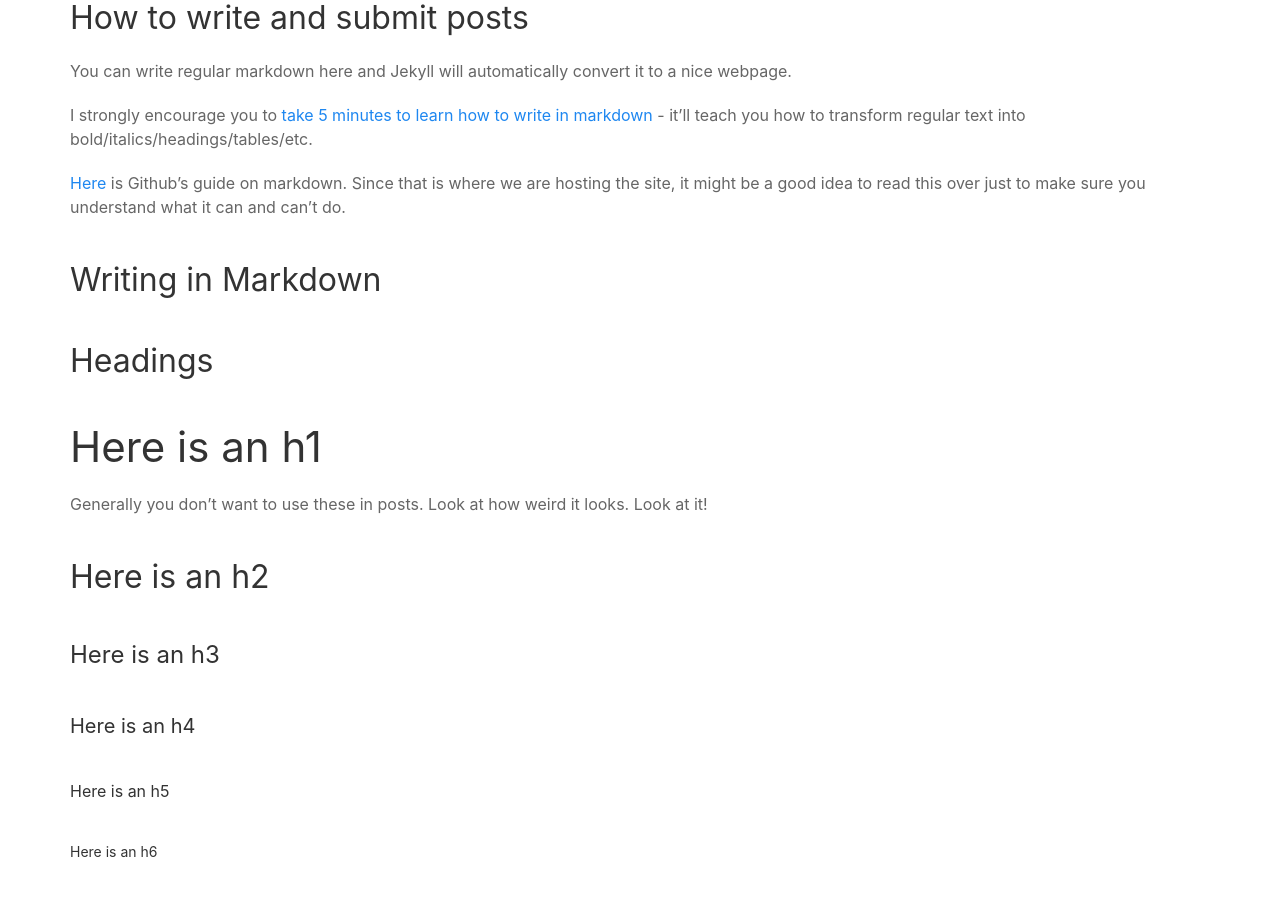
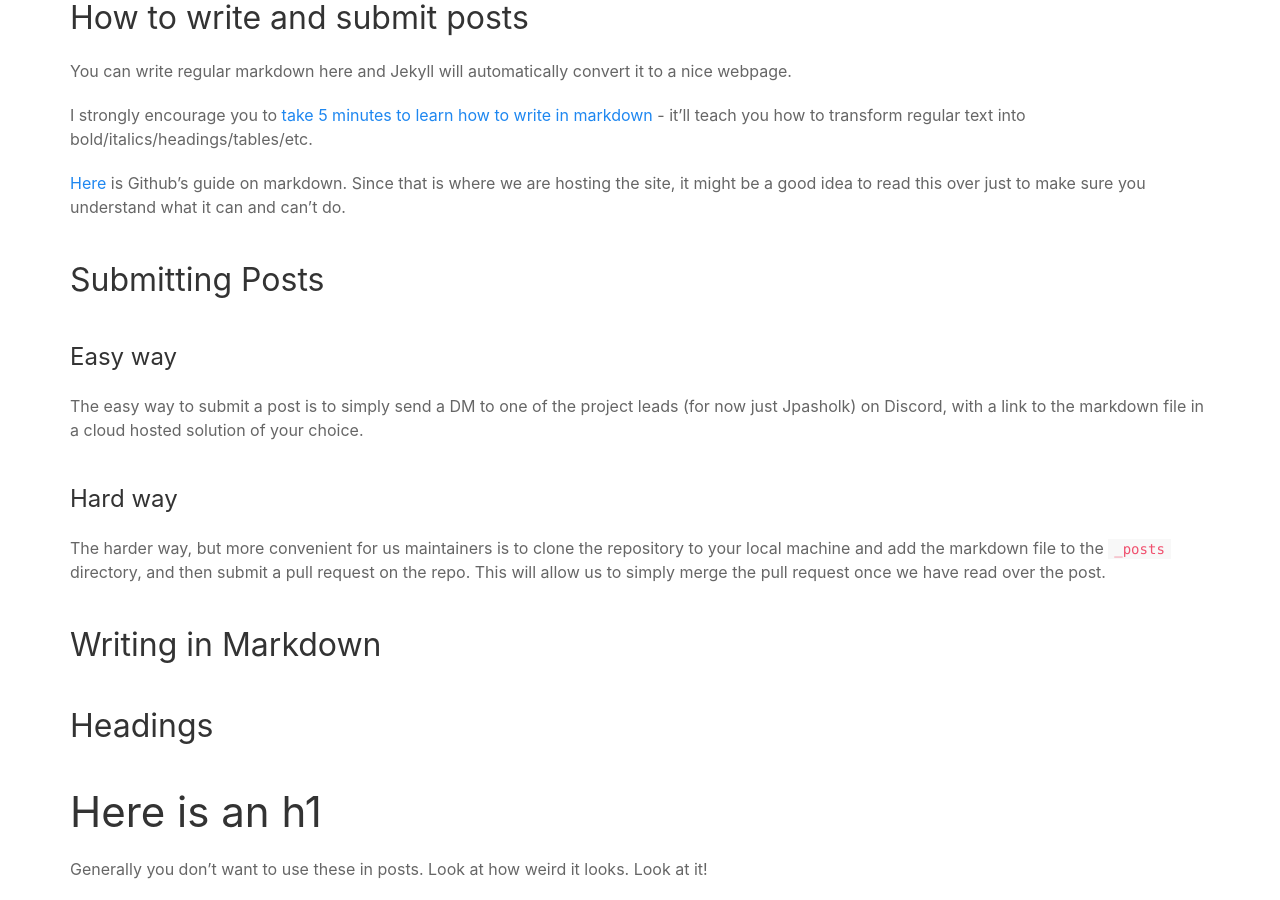
Before and after one commit to DIY-Homestead/Discord, a Jekyll site: the page built from _posts/2018-04-28-markdown-test.markdown, in a window 1280 px wide and 900 px high, scrolled down 634 px. Built offline with Jekyll 4.4.1, drawn with Linux system fonts in a browser that asks for light colours; some of the changed text lies outside the part shown.

Commit message:
Cleaning up some things, adding to the tutorial

````diff
--- a/_includes/header.html
+++ b/_includes/header.html
@@ -4,7 +4,7 @@
       <div class="uk-navbar-center">
         <ul class="uk-navbar-nav">
           <!--<li><a href="/index.html#About" uk-scroll>About</a></li>-->
-          <li><a href="{{ site.baseurl }}">Home</a></li>
+          <li><a href="{{ site.baseurl }}/">Home</a></li>
           <li><a href="{{ site.baseurl }}/blog">Blog</a></li>
           <li><a class="" type="button" uk-toggle="target: .toggle-custom; animation: uk-animation-fade; cls: uk-background-secondary uk-light uk-dark"><span uk-icon="bolt"></span></a></li>
         </ul>
--- a/_layouts/home.html
+++ b/_layouts/home.html
@@ -3,7 +3,7 @@ layout: default
 ---
 <main>
 
-  <div id="Join" class="toggle-custom uk-section uk-section">
+  <div id="Join" class="toggle-custom uk-section">
     <div class="uk-container uk-text-center">
         <h2><a class="uk-link-text" href="https://discord.gg/w5wnFKT">Join</a></h2>
         <div class="uk-grid-match uk-child-width-1-1@m" uk-grid>
@@ -17,7 +17,7 @@ layout: default
       </div>
   </div>
 
-  <div id="" class="toggle-custom uk-section uk-section">
+  <div id="" class="toggle-custom uk-section">
     <div class="uk-container uk-text-center">
       <h2><a class="uk-link-text" href="{{ site.baseurl }}/blog">Latest from the community</a></h2>
       <div class="uk-grid-match uk-child-width-1-1@m" uk-grid>
--- a/_posts/2018-04-28-markdown-test.markdown
+++ b/_posts/2018-04-28-markdown-test.markdown
@@ -13,6 +13,16 @@ You can write regular markdown here and Jekyll will automatically convert it to
 I strongly encourage you to [take 5 minutes to learn how to write in markdown](https://markdowntutorial.com/) - it'll teach you how to transform regular text into bold/italics/headings/tables/etc.
 
 [Here](https://help.github.com/articles/basic-writing-and-formatting-syntax/#styling-text) is Github's guide on markdown. Since that is where we are hosting the site, it might be a good idea to read this over just to make sure you understand what it can and can't do.
+
+## Submitting Posts
+
+### Easy way
+
+The easy way to submit a post is to simply send a DM to one of the project leads (for now just Jpasholk) on Discord, with a link to the markdown file in a cloud hosted solution of your choice.
+
+### Hard way
+
+The harder way, but more convenient for us maintainers is to clone the repository to your local machine and add the markdown file to the `_posts` directory, and then submit a pull request on the repo. This will allow us to simply merge the pull request once we have read over the post.
 
 ## Writing in Markdown
 
@@ -140,13 +150,16 @@ Here you have to use [Liquid](https://help.shopify.com/en/themes/liquid) Tags. R
 
 {% raw %}
 ```liquid
-{% highlight ruby linenos %}
-def foo
-  puts 'foo'
-end
+{% highlight javascript linenos %}
+var foo = function(x) {
+  return(x + 5);
+}
+foo(3)
 {% endhighlight %}
 ```
 {% endraw %}
+
+Okay... so how did I highlight that? You'll have to look at the raw markdown of this on GitHub... ;P
 
 ## Links
 
````
Also changed, not shown: other parts of _posts/2018-04-28-markdown-test.markdown (+0 -10 lines).
